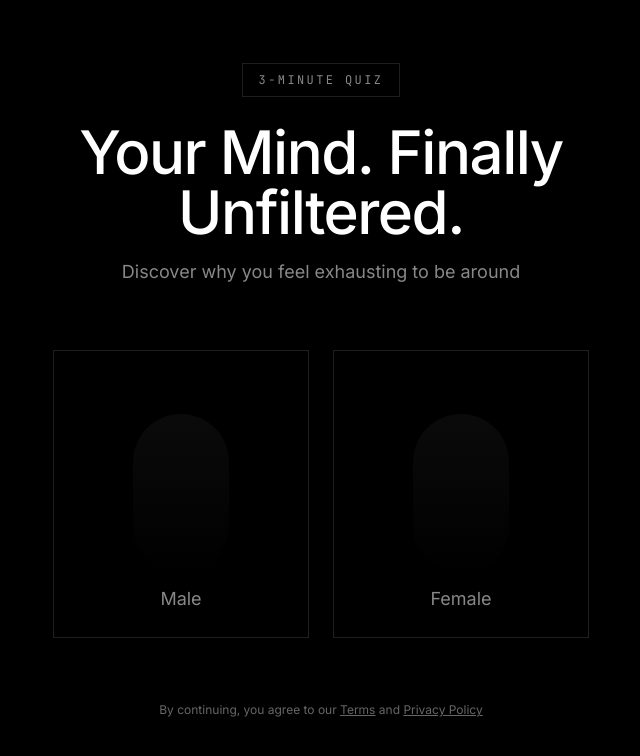
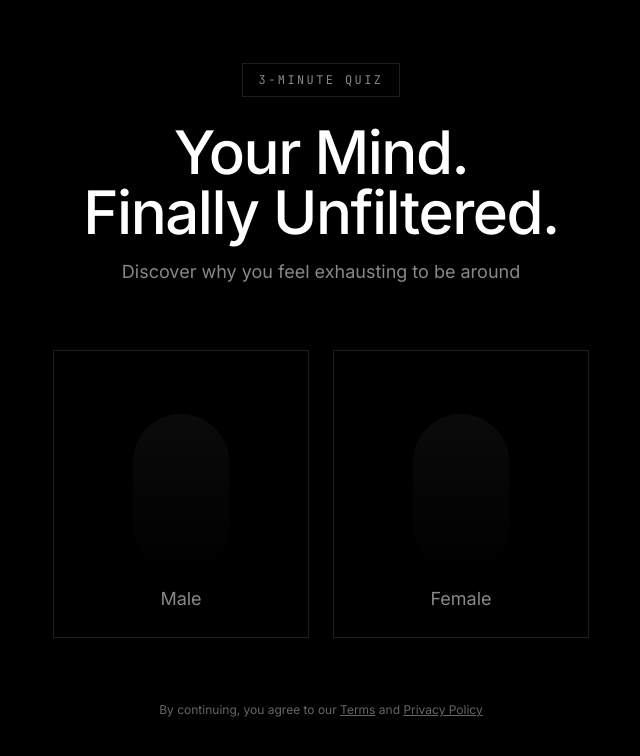
Before and after one commit to o-yermolenko/prism-web-funnel, a Next.js app: page / in a window 1280 px wide. Shown: the top 756 px of the page, without its empty margins (319-959 px from the left). Built offline with nearby package versions, Linux system fonts and the light colour scheme.

Commit message:
Update funnel data configuration

```diff
--- a/src/components/screens/GenderScreen.tsx
+++ b/src/components/screens/GenderScreen.tsx
@@ -49,8 +49,10 @@ export default function GenderScreen({ screen }: GenderScreenProps) {
           transition={{ duration: 0.3, delay: 0.1 }}
           className="text-4xl md:text-5xl lg:text-6xl font-refined font-medium text-prism-white mb-4 tracking-tight leading-tight"
         >
+          {screen.header.split('\n').map((line, index) => (
+            <span key={index}>
               <DecryptedText
-            text={screen.header}
+                text={line}
                 animateOn="view"
                 sequential={true}
                 speed={30}
@@ -60,6 +62,9 @@ export default function GenderScreen({ screen }: GenderScreenProps) {
                 className="text-prism-white"
                 encryptedClassName="text-prism-muted"
               />
+              {index < screen.header.split('\n').length - 1 && <br />}
+            </span>
+          ))}
         </motion.h1>
 
         {/* Subheader */}
--- a/src/lib/funnel-data.ts
+++ b/src/lib/funnel-data.ts
@@ -11,7 +11,7 @@ export const FUNNEL_SCREENS: FunnelScreen[] = [
     type: 'gender',
     emotionalState: 'Curious',
     purpose: 'Entry (Gender)',
-    header: 'Your Mind. Finally Unfiltered.',
+    header: 'Your Mind.\nFinally Unfiltered.',
     badge: '3-MINUTE QUIZ',
     subheader: 'Discover why you feel exhausting to be around',
     options: [
```
Lines whose indentation alone changed are shown as unchanged.
